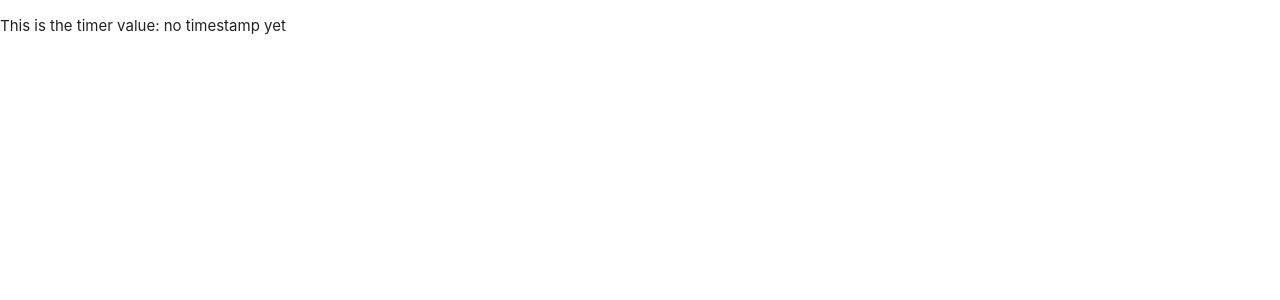
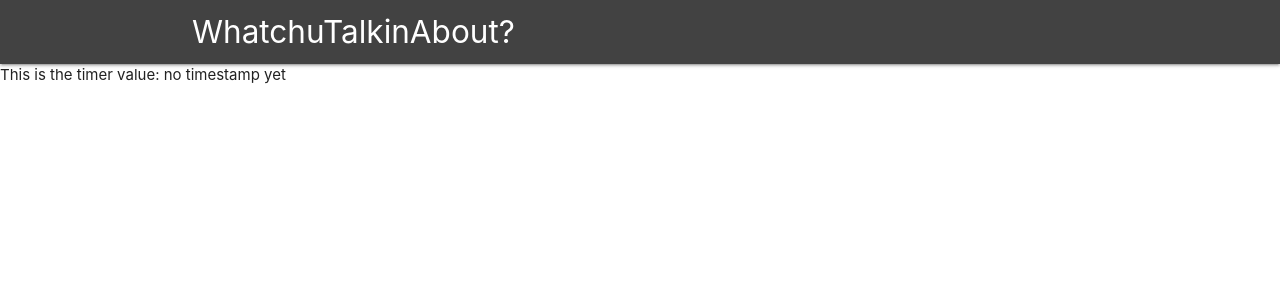
Before and after one commit to richardmcconnell12/WhatchuTalkinAbout, a React (Create React App) app: page /signup in a window 1280 px wide. Shown: the top 300 px of the page. Built offline with nearby package versions, Linux system fonts and the light colour scheme.

Commit message:
set up navbar, working on links and auth

```diff
--- a/src/App.js
+++ b/src/App.js
@@ -1,4 +1,6 @@
 import React, { Component } from "react";
+import NavBar from "./components/layout/NavBar";
+import { BrowserRouter, Switch, Route } from "react-router-dom";
 
 class App extends Component {
   state = {
@@ -7,11 +9,12 @@ class App extends Component {
 
   render() {
     return (
-      <div className="App">
-        <p className="App-intro">
+      <BrowserRouter>
+        <div className="App">
+          <NavBar />
           This is the timer value: {this.state.timestamp}
-        </p>
-      </div>
+        </div>
+      </BrowserRouter>
     );
   }
 }
--- a/src/components/layout/NavBar.js
+++ b/src/components/layout/NavBar.js
@@ -1,7 +1,23 @@
 import React from "react";
-// import { Link } from "react-router-dom";
-// import SignInLinks from "./SignInLinks";
-// import SignOutLinks from "./SignOutLinks";
+import { Link } from "react-router-dom";
+import SignInLinks from "./SignInLinks";
+import SignOutLinks from "./SignOutLinks";
 // import { connect } from "react-redux";
 
-const NavBar = props => {};
+const NavBar = props => {
+  //   const { auth, profile } = props;
+  //   const links = auth.id ? <SignInLinks profile={profile} /> : <SignOutLinks />;
+
+  return (
+    <nav className="nav-wrapper grey darken-3">
+      <div className="container">
+        <Link to="/" className="brand-logo left">
+          WhatchuTalkinAbout?
+        </Link>
+        {/* {links} */}
+      </div>
+    </nav>
+  );
+};
+
+export default NavBar;
--- a/src/components/layout/SignInLinks.js
+++ b/src/components/layout/SignInLinks.js
@@ -0,0 +1,21 @@
+import React, { Profiler } from "react";
+import { NavLink } from "react-router-dom";
+// import { connect } from "react-redux";
+// import { signOut } from "../../store/actions/authActions";
+
+const SignInLinks = props => {
+  return (
+    <ul className="right">
+      <li>
+        <a onClick={props.signOut}>Log Out</a>
+      </li>
+      <li>
+        <NavLink to="/" className="btn btn-floating pink lighten-1">
+          {props.profile.initials}
+        </NavLink>
+      </li>
+    </ul>
+  );
+};
+
+export default SignInLinks;
--- a/src/components/layout/SignOutLinks.js
+++ b/src/components/layout/SignOutLinks.js
@@ -0,0 +1,17 @@
+import React from "react";
+import { NavLink } from "react-router-dom";
+
+const SignOutLinks = () => {
+  return (
+    <ul className="right">
+      <li>
+        <NavLink to="/signup">Sign-Up</NavLink>
+      </li>
+      <li>
+        <NavLink to="/signin">Login</NavLink>
+      </li>
+    </ul>
+  );
+};
+
+export default SignOutLinks;
```
